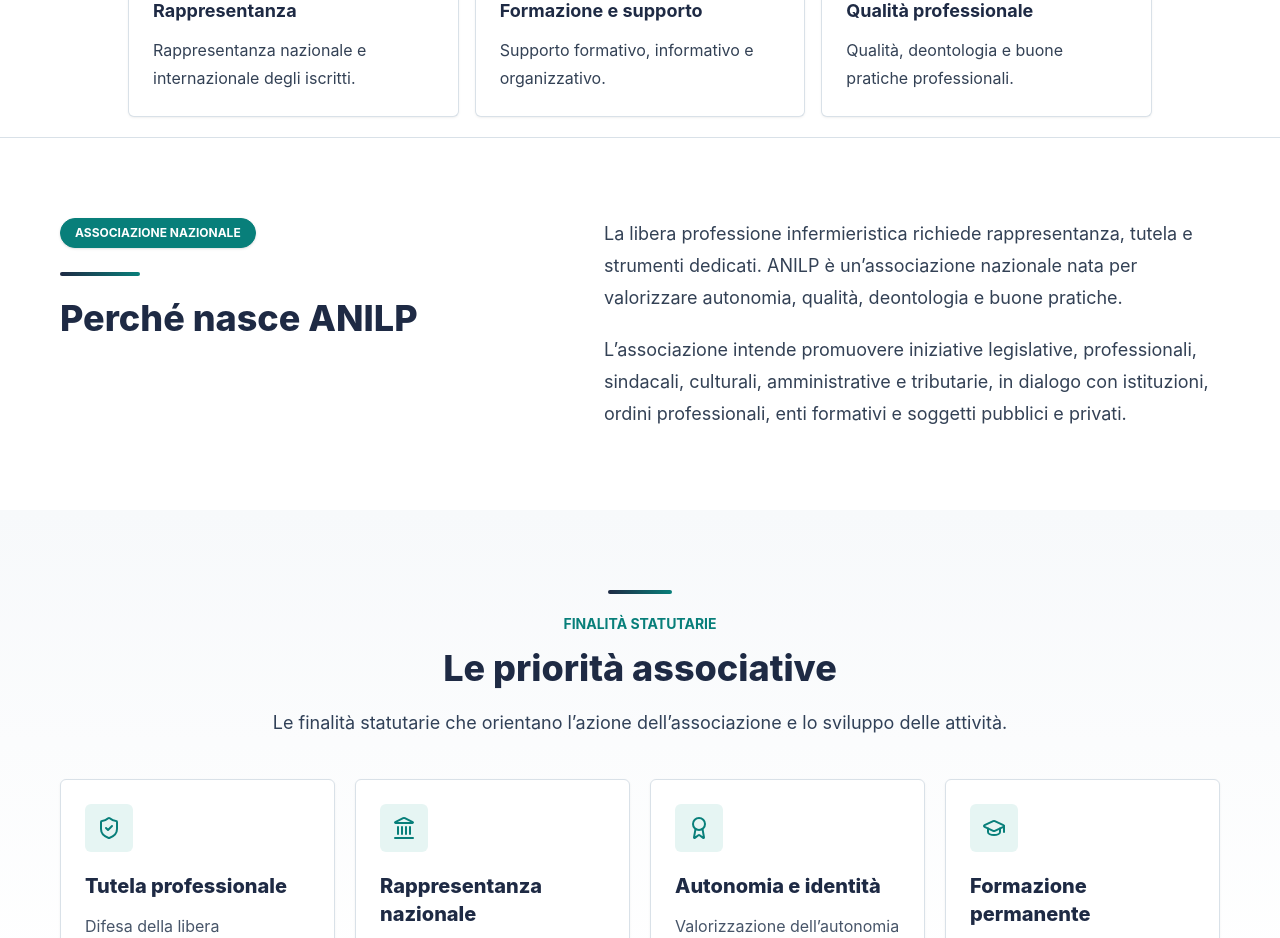
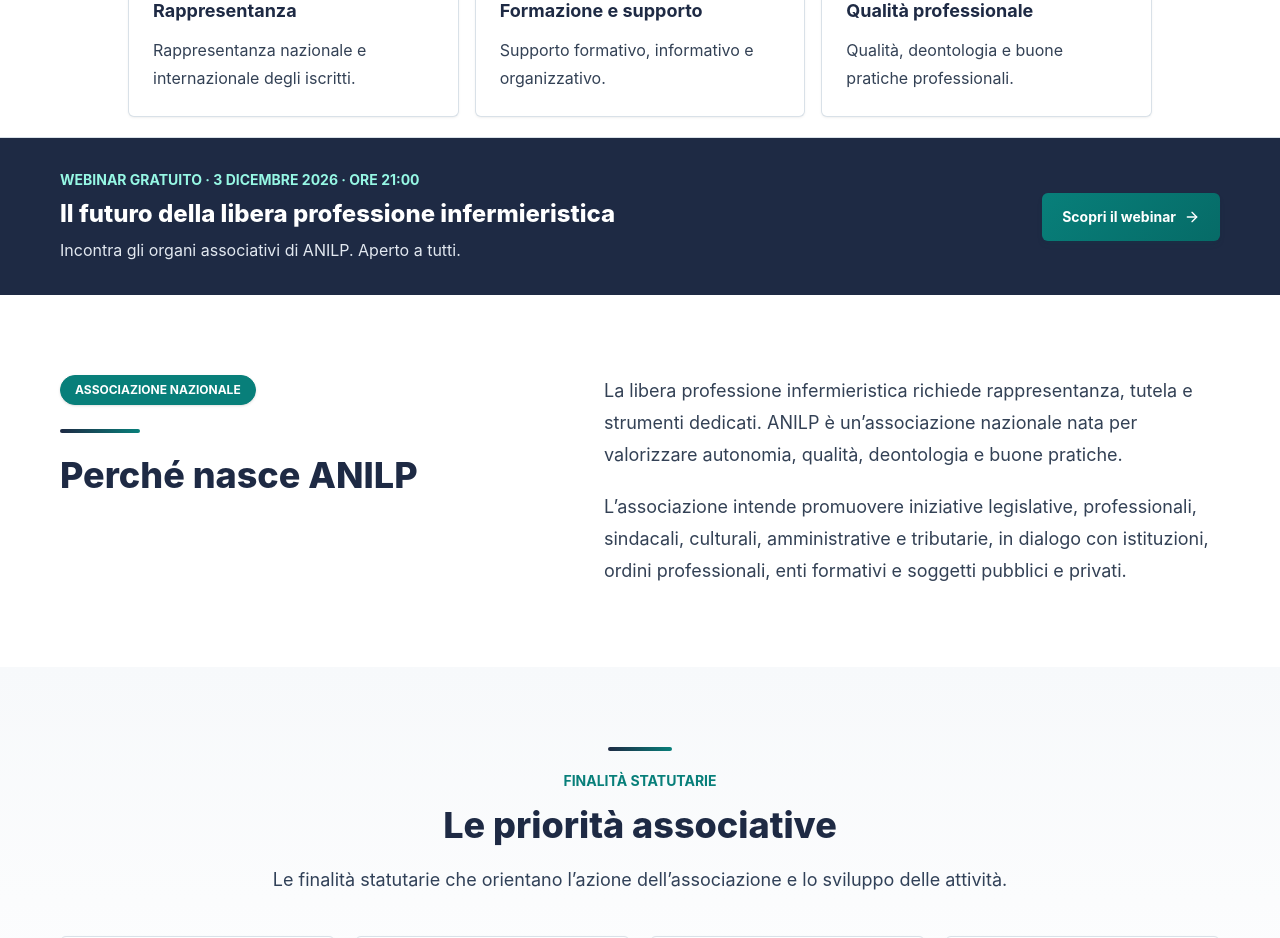
Before and after one commit to Mirkus-84/anilp-website, a React (Vite) app: page / in a window 1280 px wide. Shown: the part 1040-1978 px from the top of the page. Built offline with nearby package versions, Linux system fonts and the light colour scheme; a web font is replaced by a local one.

Commit message:
Add time-limited homepage webinar announcement

```diff
--- a/src/pages/Home.tsx
+++ b/src/pages/Home.tsx
@@ -15,6 +15,16 @@ export function Home() {
         description="ANILP è l’associazione nazionale dedicata alla rappresentanza, tutela e valorizzazione degli infermieri liberi professionisti in Italia, costituita il 9 settembre 2026."
       />
       <Hero />
+      {Date.now() < Date.parse('2026-12-03T21:00:00+01:00') && (
+        <section className="bg-[#1E2A44] py-8 text-white" aria-label="Prossimo webinar ANILP">
+          <div className="container-page flex flex-col items-start justify-between gap-5 md:flex-row md:items-center">
+            <div><p className="text-sm font-bold uppercase tracking-wide text-teal-200">Webinar gratuito · 3 dicembre 2026 · ore 21:00</p>
+              <h2 className="mt-2 text-2xl font-black">Il futuro della libera professione infermieristica</h2>
+              <p className="mt-2 text-slate-200">Incontra gli organi associativi di ANILP. Aperto a tutti.</p></div>
+            <CTAButton to="/webinar">Scopri il webinar</CTAButton>
+          </div>
+        </section>
+      )}
 
       <section className="bg-white py-20">
         <div className="container-page grid gap-10 lg:grid-cols-[0.9fr_1.1fr]">
```
